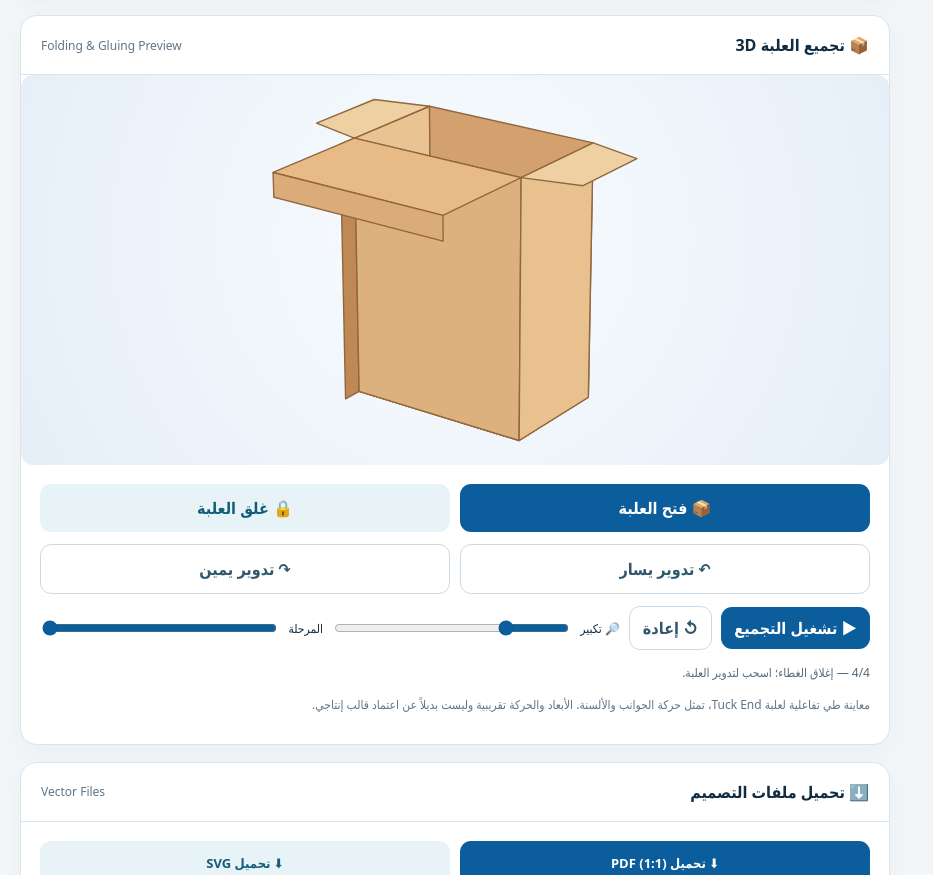
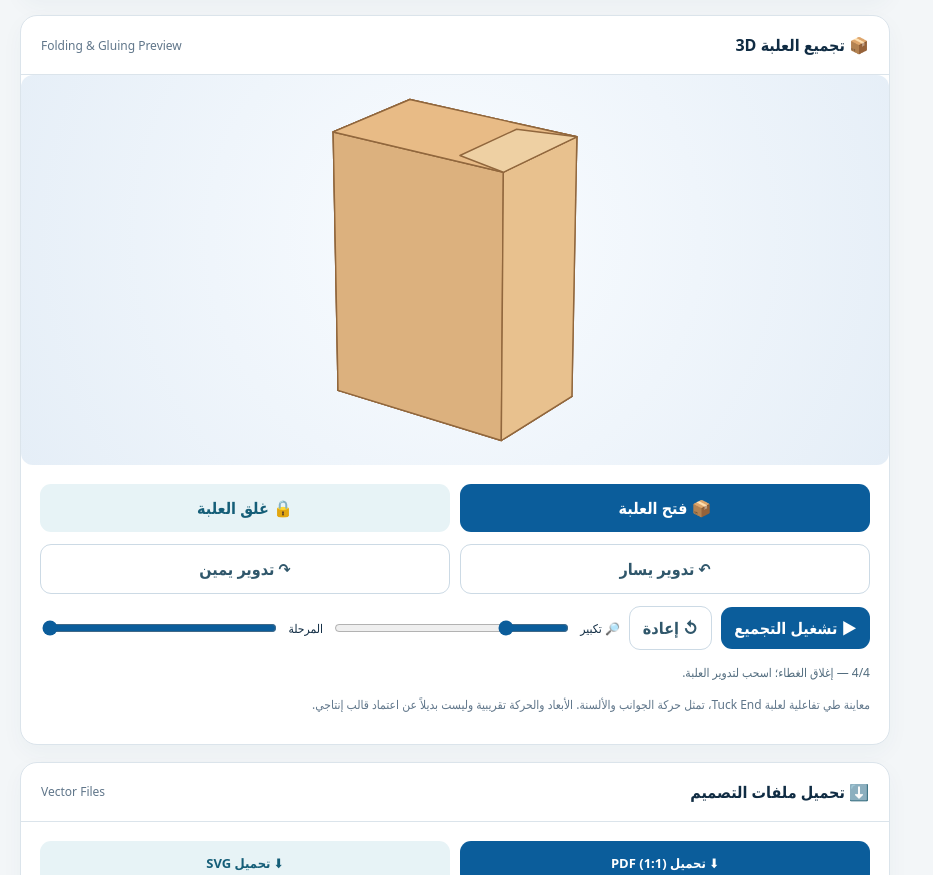
Before and after one commit to Hichemaissa/Packaging-Diecute, a plain HTML site: page index.html in a window 1280 px wide. Shown: the part 1072-1947 px from the top of the page, without its empty margins (0-933 px from the left). Drawn offline with Linux system fonts and the light colour scheme.

Commit message:
Fix closure direction for top and bottom tuck flaps and glue hinge

```diff
--- a/index.html
+++ b/index.html
@@ -184,7 +184,7 @@ function buildAssembly(){
   function hingedFlap(top,depth,progress,main){
    const p0=top?d:a,p1=top?c:b,sign=top?1:-1;
    const angle=clamp(progress,0,1)*Math.PI/2;
-   const direction=add(V(0,sign*Math.cos(angle),0),scale(normal,-sign*Math.sin(angle)));
+   const direction=add(V(0,sign*Math.cos(angle),0),scale(normal,-Math.sin(angle)));
    const p2=add(p1,scale(direction,depth)),p3=add(p0,scale(direction,depth));
    if(!main){
     face([p0,p1,add(p2,scale(axis,-w*.12)),add(p3,scale(axis,w*.12))],'#eed0a3');
@@ -192,12 +192,12 @@ function buildAssembly(){
    }
    face([p0,p1,p2,p3],top?'#f0cc9d':'#e8bb86');
    const tuckAngle=angle+clamp(progress,0,1)*Math.PI/2;
-   const tuckDir=add(V(0,sign*Math.cos(tuckAngle),0),scale(normal,-sign*Math.sin(tuckAngle)));
+   const tuckDir=add(V(0,sign*Math.cos(tuckAngle),0),scale(normal,-Math.sin(tuckAngle)));
    face([p3,p2,add(p2,scale(tuckDir,W*.2)),add(p3,scale(tuckDir,W*.2))],'#dbac79');
   }
   if(i===0){
    hingedFlap(false,W,fold.bottom,true);
-   const ga=angle+fold.glue*Math.PI/2,glueAxis=V(Math.cos(ga),0,-Math.sin(ga));
+   const ga=angle-fold.glue*Math.PI/2,glueAxis=V(Math.cos(ga),0,-Math.sin(ga));
    face([add(a,scale(glueAxis,-G)),a,d,add(d,scale(glueAxis,-G))],'#be8955');
   }
   if(i===2)hingedFlap(true,W,fold.top,true);
```
